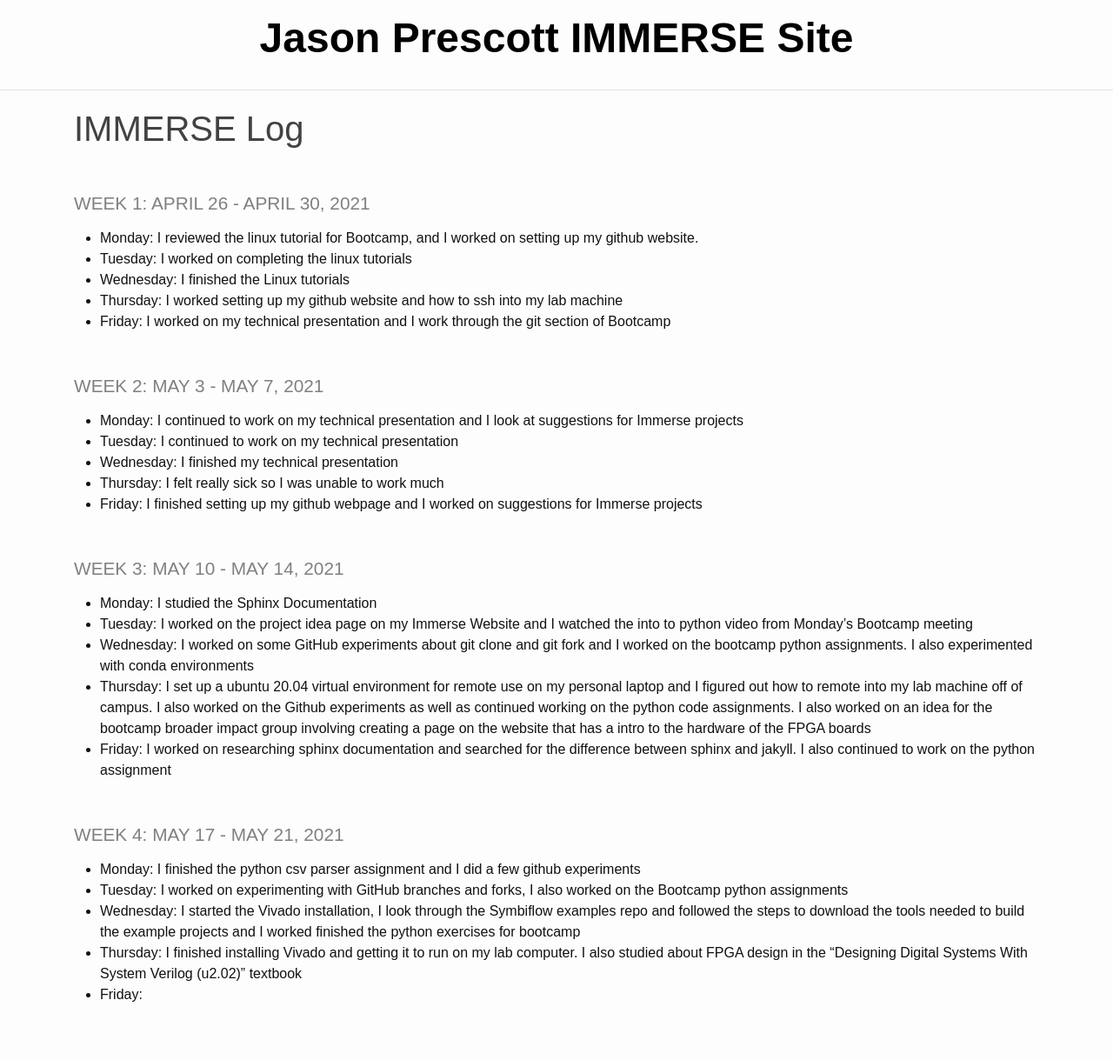
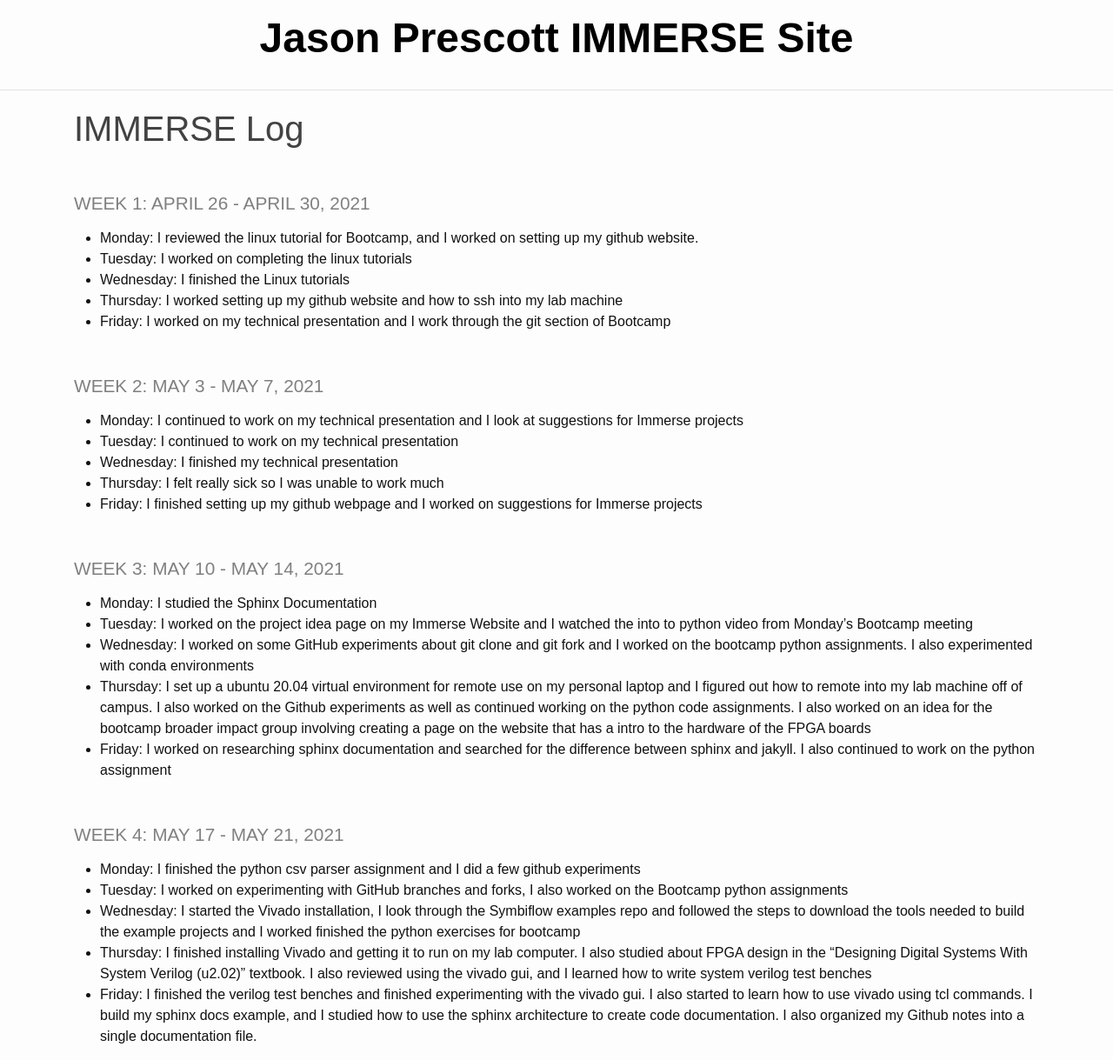
Before and after one commit to jason1234309/Immerse_Website, a Jekyll site: the page built from _pages/log.md, in a window 1280 px wide and 1219 px high. Shown: the whole window at 87% size. Built offline with Jekyll 4.4.1, drawn with Linux system fonts in a browser that asks for light colours.

Commit message:
updated the log until may 21

```diff
--- a/_pages/log.md
+++ b/_pages/log.md
@@ -33,5 +33,5 @@ title: IMMERSE Log
 * **Monday**: I finished the python csv parser assignment and I did a few github experiments
 * **Tuesday**: I worked on experimenting with GitHub branches and forks, I also worked on the Bootcamp python assignments
 * **Wednesday**: I started the Vivado installation, I look through the Symbiflow examples repo and followed the steps to download the tools needed to build the example projects and I worked finished the python exercises for bootcamp
-* **Thursday**: I finished installing Vivado and getting it to run on my lab computer. I also studied about FPGA design in the "Designing Digital Systems With System Verilog (u2.02)" textbook
-* **Friday**:
+* **Thursday**: I finished installing Vivado and getting it to run on my lab computer. I also studied about FPGA design in the "Designing Digital Systems With System Verilog (u2.02)" textbook. I also reviewed using the vivado gui, and I learned how to write system verilog test benches
+* **Friday**: I finished the verilog test benches and finished experimenting with the vivado gui. I also started to learn how to use vivado using tcl commands. I build my sphinx docs example, and I studied how to use the sphinx architecture to create code documentation. I also organized my Github notes into a single documentation file.
```
